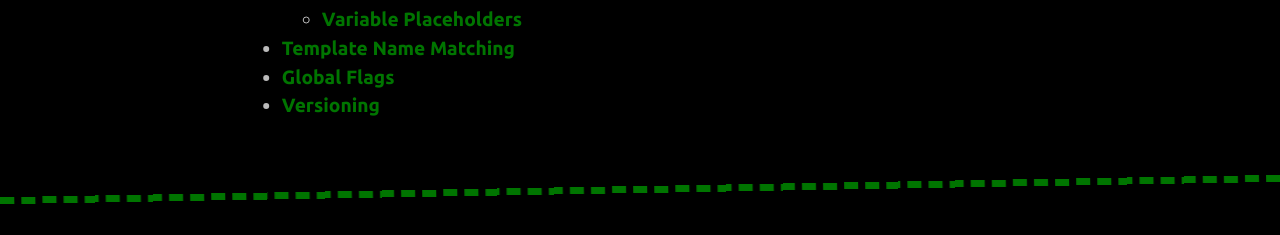
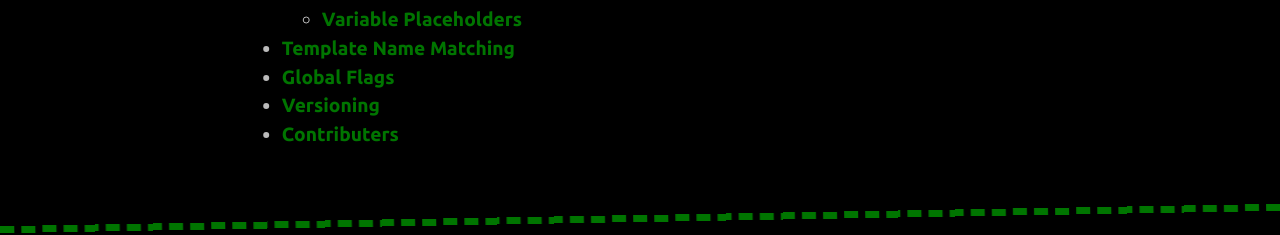
Before and after one commit to cophilot/templify-docs, a React (Vite) app: page /#/ in a window 1280 px wide. Before the commit this address led to /#/whats-new. Shown: the part 1620-1855 px from the top of the page. Built offline with nearby package versions, Linux system fonts and the light colour scheme; no server answers; a web font is replaced by a local one.

Commit message:
update: Thu 05 Sep 2024 09:58:24 CEST

```diff
--- a/src/App.scss
+++ b/src/App.scss
@@ -6,5 +6,8 @@
         font-family: 'Indie Flower', cursive;
         font-family: 'Single Day', cursive;
         font-family: 'Ubuntu', sans-serif;
+        &:hover {
+            text-decoration: underline;
+        }
     }
 }
--- a/src/views/HomeView/HomeView.tsx
+++ b/src/views/HomeView/HomeView.tsx
@@ -145,6 +145,9 @@ function HomeView() {
                             </li>
                             <li>
                                 <Link to="/versioning">Versioning</Link>
+                            </li>
+                            <li>
+                                <Link to="/contributers">Contributers</Link>
                             </li>
                         </ul>
                     </MySection>
```
